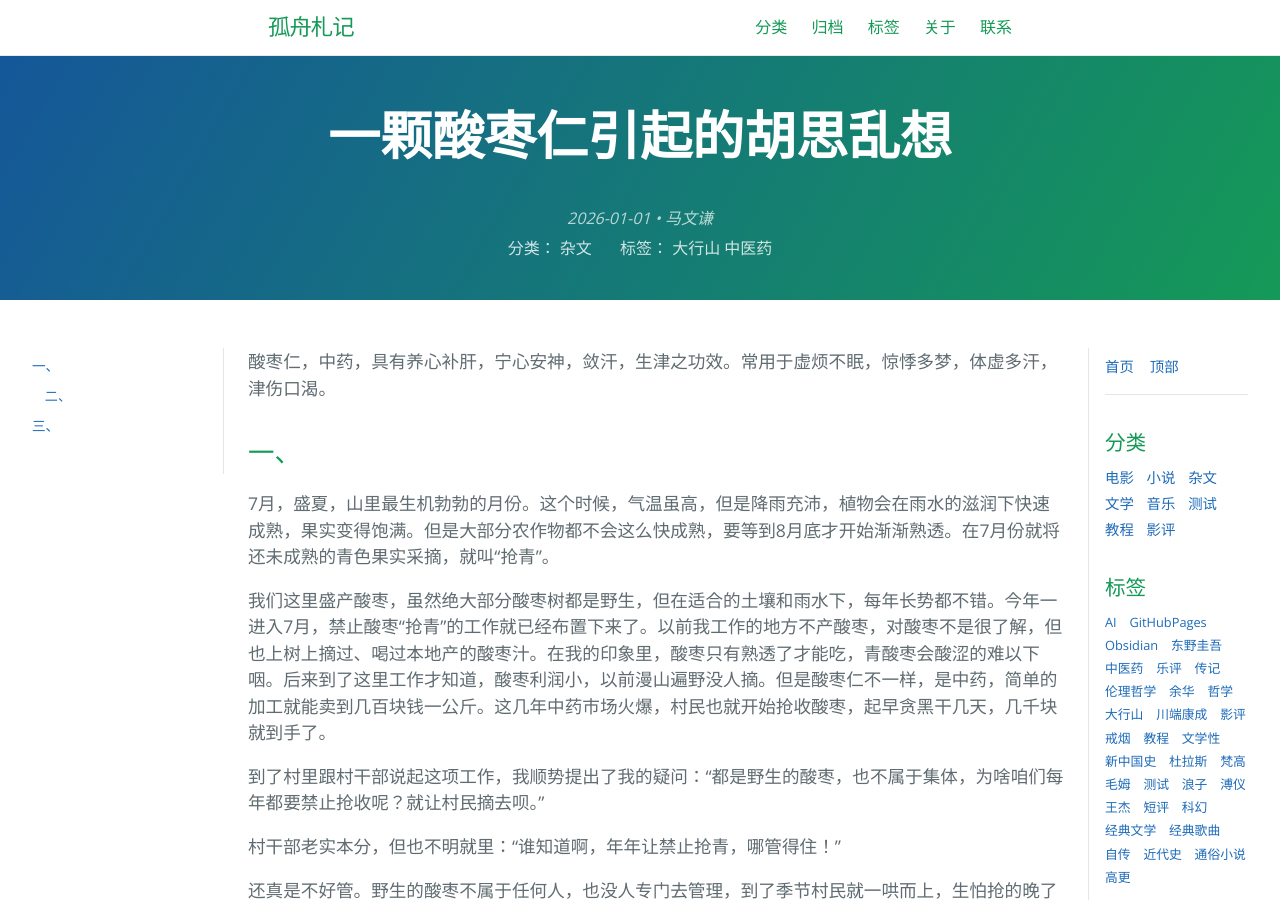
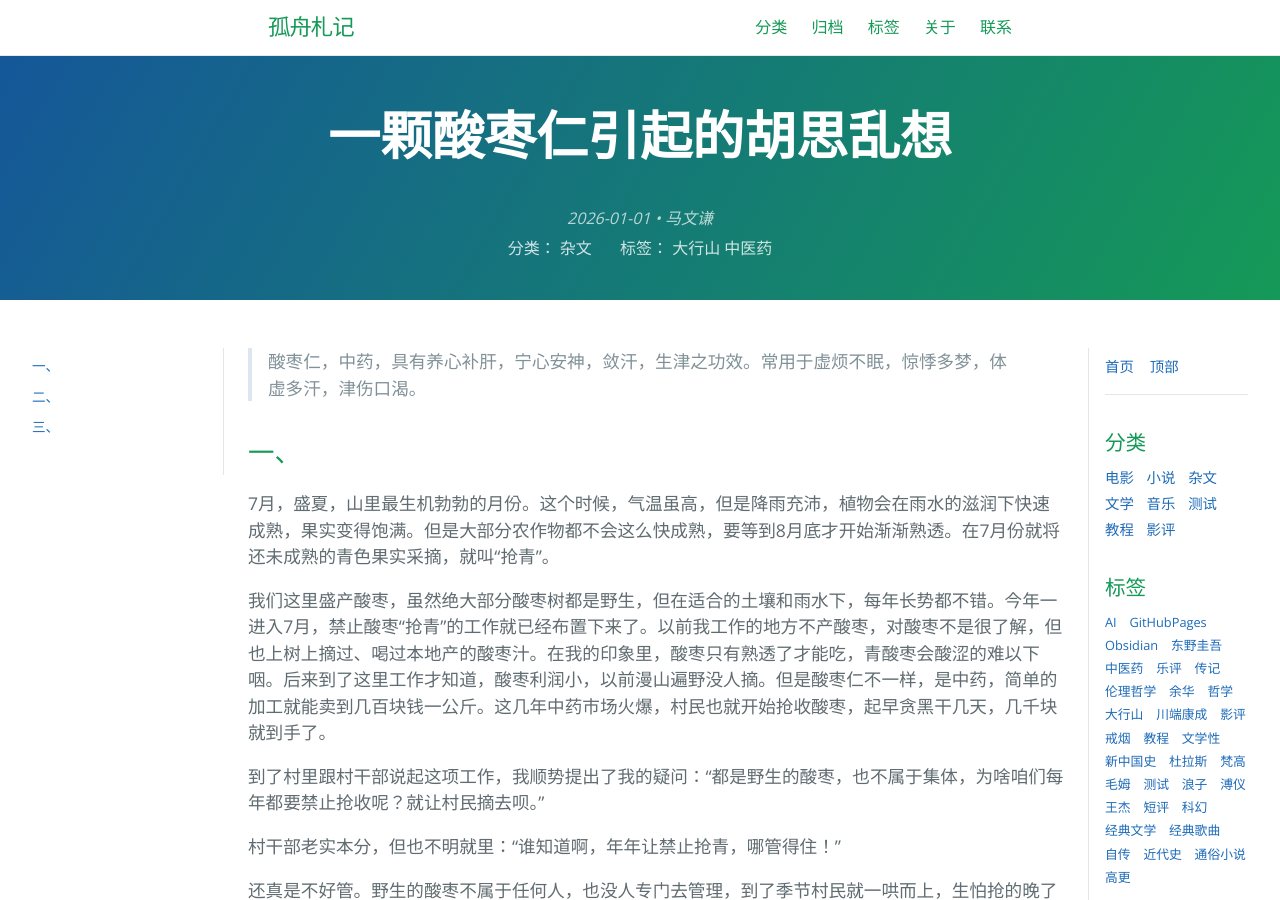
Before and after one commit to mawenqian1992/mawenqian1992.github.io, a Jekyll site: the page built from _posts/2026-01-01-suanzaoren-essay.md, in a window 1280 px wide and 900 px high. Built offline with Jekyll 4.4.1, drawn with Linux system fonts in a browser that asks for light colours; our own code applies the rules of GitHub Pages for plain Markdown files.

Commit message:
PUSH NOTE : 一颗酸枣仁引起的胡思乱想.md

```diff
--- a/_posts/2026-01-01-suanzaoren-essay.md
+++ b/_posts/2026-01-01-suanzaoren-essay.md
@@ -8,7 +8,8 @@ tags:
   - 中医药
 share: true
 ---
-酸枣仁，中药，具有养心补肝，宁心安神，敛汗，生津之功效。常用于虚烦不眠，惊悸多梦，体虚多汗，津伤口渴。
+>酸枣仁，中药，具有养心补肝，宁心安神，敛汗，生津之功效。常用于虚烦不眠，惊悸多梦，体虚多汗，津伤口渴。
+
 ## 一、
 
 7月，盛夏，山里最生机勃勃的月份。这个时候，气温虽高，但是降雨充沛，植物会在雨水的滋润下快速成熟，果实变得饱满。但是大部分农作物都不会这么快成熟，要等到8月底才开始渐渐熟透。在7月份就将还未成熟的青色果实采摘，就叫“抢青”。
@@ -20,7 +21,8 @@ share: true
 村干部老实本分，但也不明就里：“谁知道啊，年年让禁止抢青，哪管得住！”
 
 还真是不好管。野生的酸枣不属于任何人，也没人专门去管理，到了季节村民就一哄而上，生怕抢的晚了被其他人收走。酸枣收下来也不用自己加工，会有外地的中药商来收购，现钱现货交易，根本禁不了。讨论到这里我也大致明白了，这是个“良心活”，只能跟几个村干部分了分片，一人“看守”一片山头的进山路口，尽己所能完成上级交办的任务。
-### 二、
+
+## 二、
 
 禁止酸枣“抢青”的工作干了不到一个月，虽然抓住并驱赶了几个来收酸枣的商人，但是山上的酸枣还是日渐稀少了。闲下来之后，我的好奇心又起来了，这次我请教了一个管过农业的乡干部，他的解释让人信服。
 
@@ -31,6 +33,7 @@ share: true
 乡干部不以为意：“有啥用，你能管得住村民，能管得住那些中药贩子吗？咱们这禁住了，人家不会去别的地方买啊？上面也是，管住那些中药贩子，没人收购酸枣了，哪还有人去抢青啊！”
 
 这让我又开始疑惑了。按说这些收酸枣的中药商，其实也就算个药材“贩子”，他们虽然处在产业的上游，但是酸枣仁质量不过关，下游的中药行业要是不收次品，他们也没法长期干这个中间商的买卖啊。
+
 ## 三、
 
 到了8月，山上的野生酸枣差不多已经没了。这天上午工作的空隙，有个同事说起了他的朋友最近倒腾酸枣挣了不少钱。他的朋友从河南以3块的价格进一车酸枣，到了本地不直接卖，因为河南的货源质量一般，他让车直接从高速转弯，进了山东再回来，到了本地就能冒充7块钱的山东酸枣，除去车费还翻了一倍。
```
